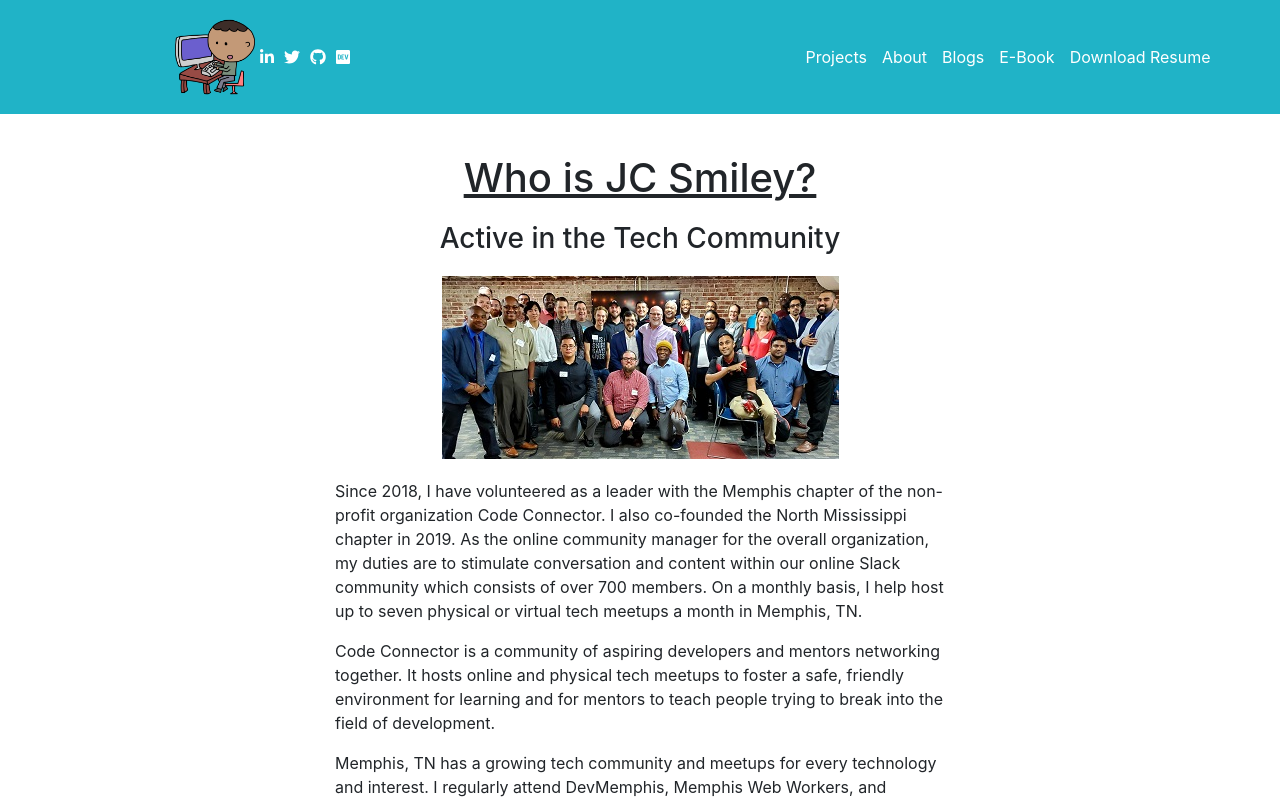
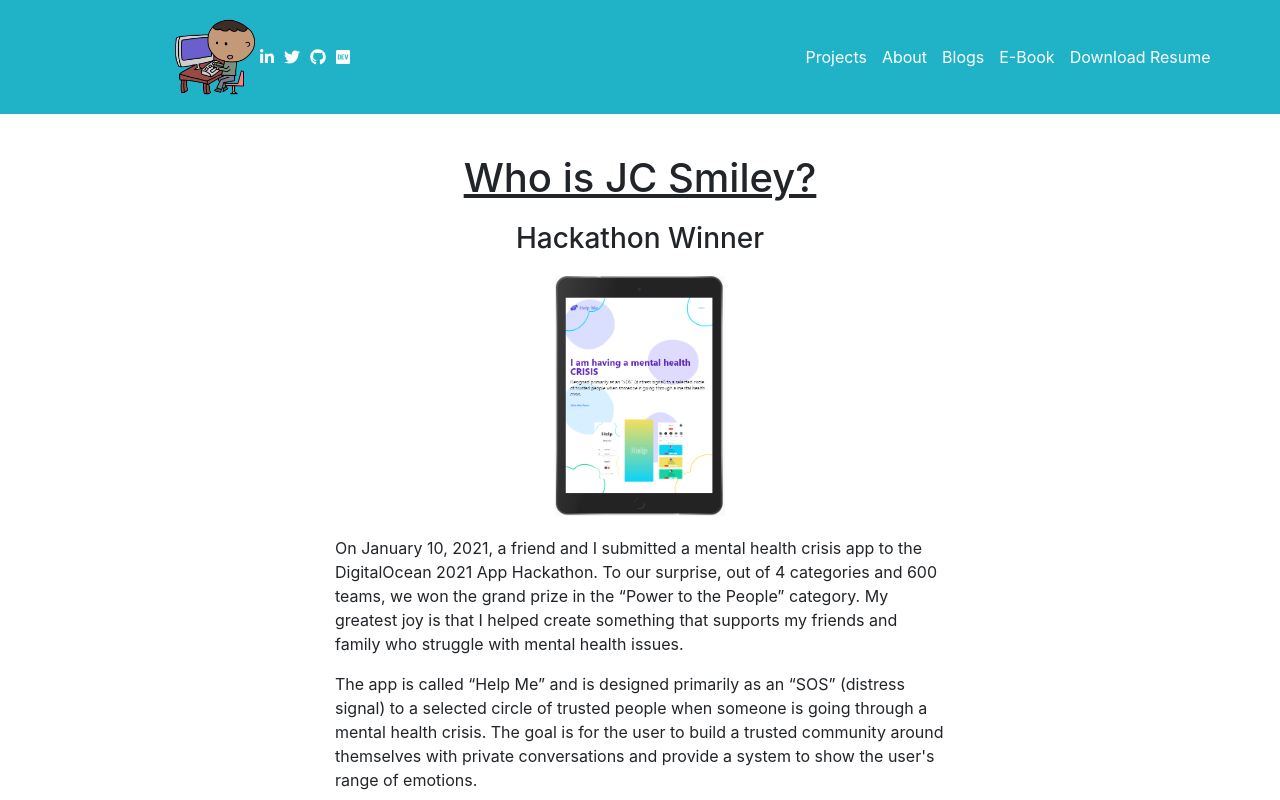
Before and after one commit to jcsmileyjr/Portfolio-v3, a React (Create React App) app in the folder portfolio/: page /about in a window 1280 px wide. Shown: the top 800 px of the page. Built offline with nearby package versions, Linux system fonts and the light colour scheme.

Commit message:
Update the about page with hackathon challenge

```diff
--- a/portfolio/src/pages/about/About.js
+++ b/portfolio/src/pages/about/About.js
@@ -6,6 +6,7 @@ import CCMeetupPic from "../../assets/about/code-connector-group.jpg";
 import LookOut from "../../assets/about/smartCityLookOut.jpg";
 import Hike from "../../assets/about/hike.jpg";
 import BikeRide from "../../assets/about/bike-ride.jpg";
+import HelpMeTablet from "../../assets/about/help-me-tablet.PNG"
 
 const About = () => {
   return (
@@ -14,6 +15,22 @@ const About = () => {
         <Col xs={0} md={3}></Col>
         <Col xs={12} md={6}>
           <h1 className="page-title">Who is JC Smiley?</h1>
+          <section>
+          <h3 className="page-title">Hackathon Winner</h3>
+            <div className="page-title">
+              <Image src={HelpMeTablet} className="image-style" />
+            </div>
+            <p>
+            On January 10, 2021, a friend and I submitted a mental health crisis app to the DigitalOcean 2021 App Hackathon.
+            To our surprise, out of 4 categories and 600 teams, we won the grand prize in the “Power to the People” category.
+            My greatest joy is that I helped create something that supports my friends and family who struggle with mental health issues.
+            </p>
+            <p>
+            The app is called “Help Me” and is designed primarily as an “SOS” (distress signal) to a selected circle of trusted people
+            when someone is going through a mental health crisis. The goal is for the user to build a trusted community around themselves
+            with private conversations and provide a system to show the user's range of emotions.
+            </p>
+          </section>
           <section>
             <h3 className="page-title">Active in the Tech Community</h3>
             <div className="page-title">
```
Also changed, not shown: portfolio/src/assets/about/help-me-tablet.PNG (added).
